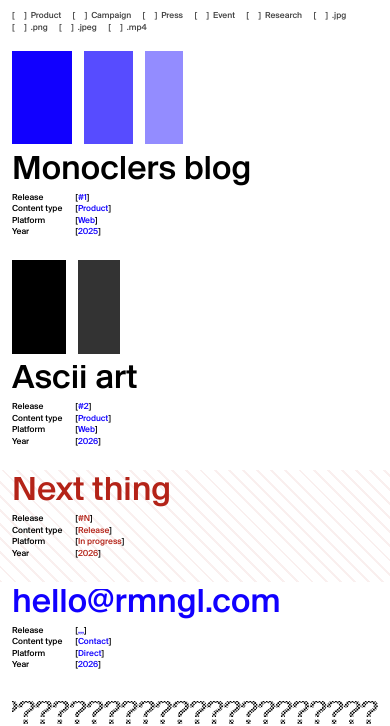
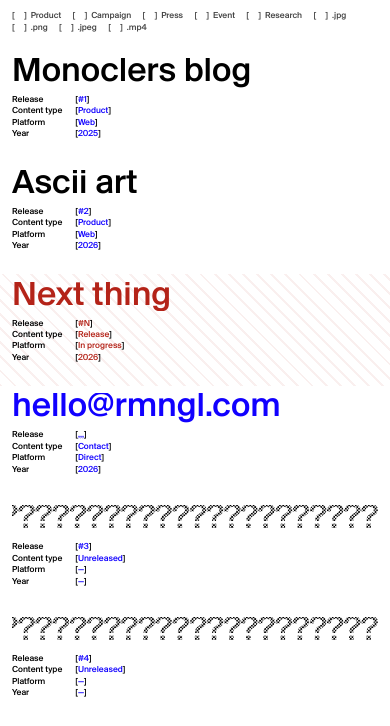
Before and after one commit to RMNGL/rmngl.github.com, a plain HTML site: page index.html in a window 390 px wide. Shown: the part 39-765 px from the top of the page. Drawn offline with Linux system fonts and the light colour scheme.

Commit message:
Hide release thumb placeholders on mobile.
Keeps colored preview blocks off small screens so list rows match desktop.

Co-authored-by: Cursor <cursoragent@cursor.com>

```diff
--- a/src/style.css
+++ b/src/style.css
@@ -652,18 +652,6 @@ div.section.section--list-item > .title .t2 {
     float: none;
   }
 
-  .section--list-item > .title .images {
-    display: block;
-    float: none;
-    width: 100%;
-    margin-bottom: 0.35rem;
-  }
-
-  .thumb {
-    height: clamp(4.5rem, 24vw, 9rem);
-    flex: 0 0 auto;
-  }
-
   a.section.section--list-item > .title .t2,
   div.section.section--list-item > .title .t2 {
     width: 100%;
```
